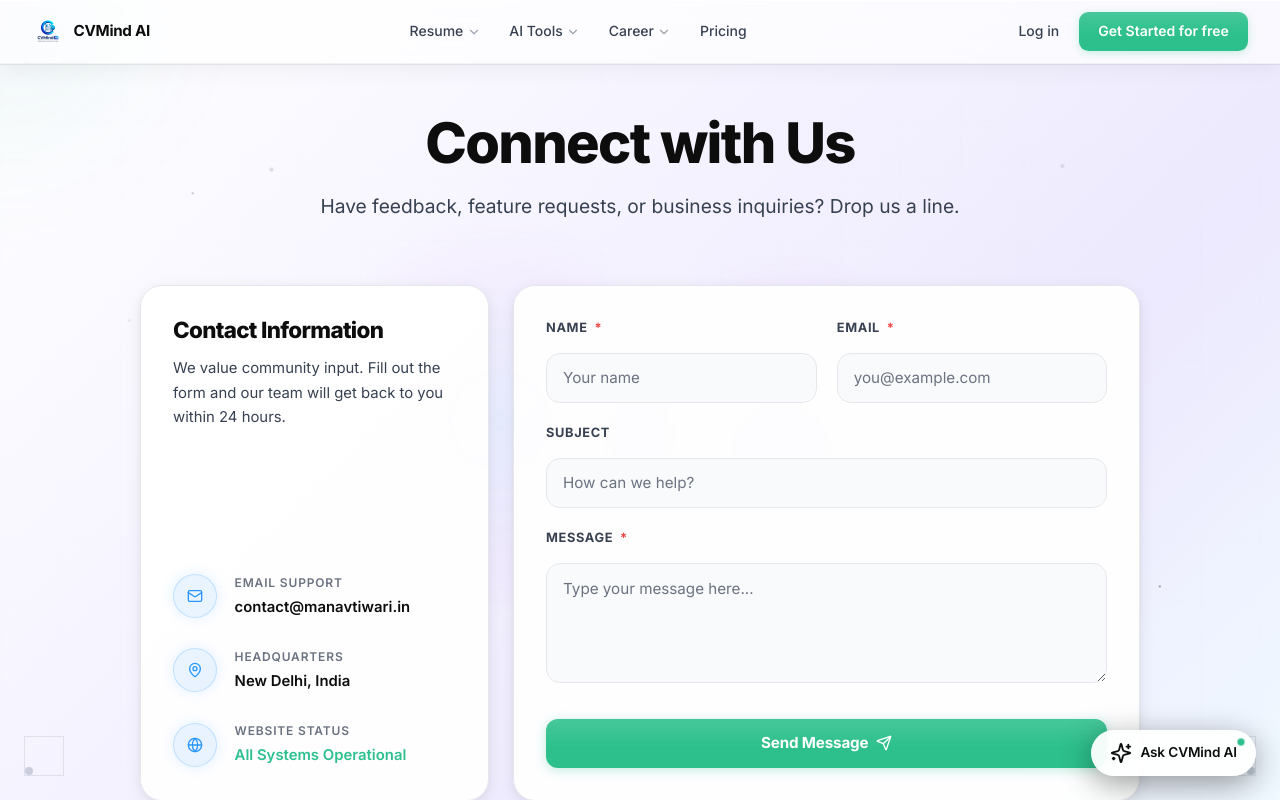
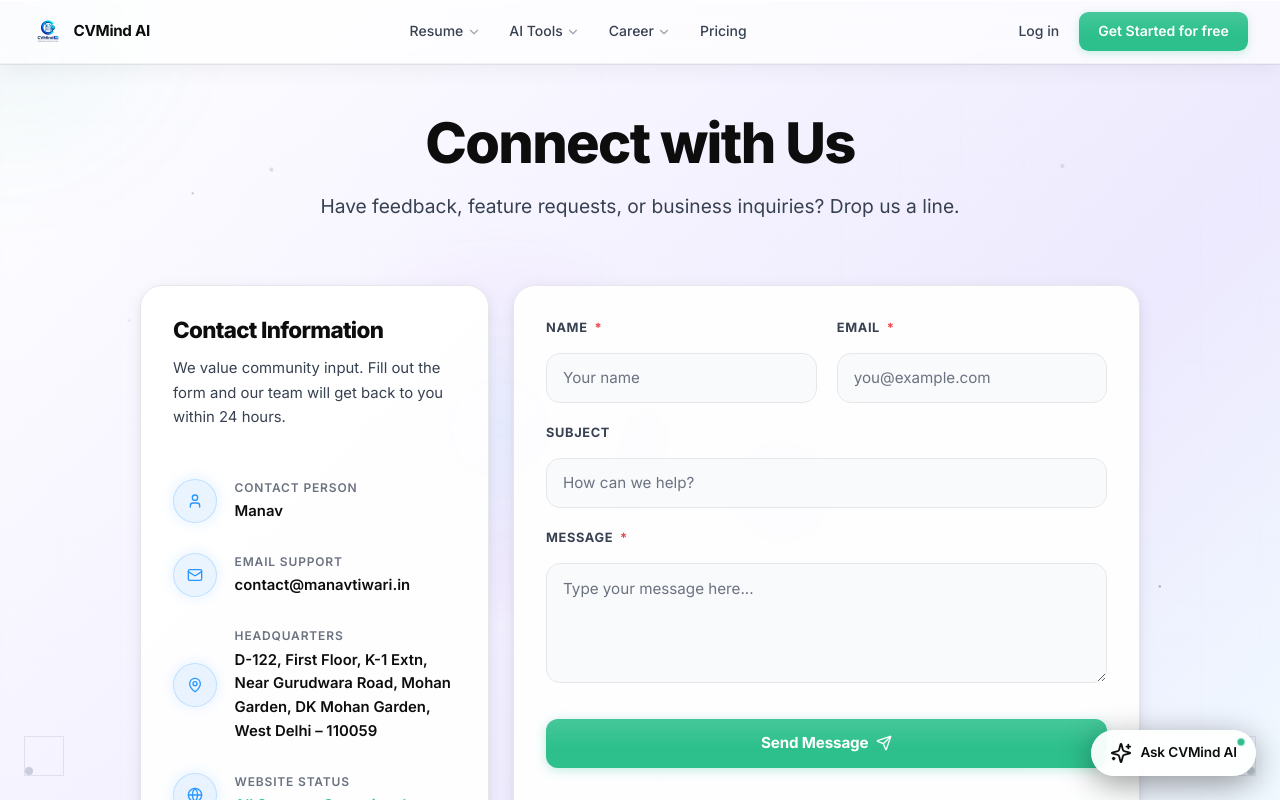
Before and after one commit to manavtiwari1/CVMind-AI, a React (Vite) app in the folder frontend/: page / in a window 1280 px wide. Both pictures are taken after a click on the button "Contact". Shown: the top 800 px of the page. Built offline with nearby package versions, Linux system fonts and the light colour scheme.

Commit message:
fix(contact): add Manav name card and full address

```diff
--- a/frontend/src/pages/Contact.tsx
+++ b/frontend/src/pages/Contact.tsx
@@ -1,5 +1,5 @@
 import { useState, type ChangeEvent, type FormEvent } from 'react';
-import { Send, CheckCircle2, Mail, MapPin, Globe } from 'lucide-react';
+import { Send, CheckCircle2, Mail, MapPin, Globe, User } from 'lucide-react';
 import './Contact.css';
 
 export default function Contact() {
@@ -75,6 +75,16 @@ export default function Contact() {
           <div className="info-details-list">
             <div className="info-detail-item">
               <div className="info-icon-circle">
+                <User size={16} />
+              </div>
+              <div className="info-text-group">
+                <span className="info-label">Contact Person</span>
+                <span className="info-value">Manav</span>
+              </div>
+            </div>
+
+            <div className="info-detail-item">
+              <div className="info-icon-circle">
                 <Mail size={16} />
               </div>
               <div className="info-text-group">
@@ -89,7 +99,7 @@ export default function Contact() {
               </div>
               <div className="info-text-group">
                 <span className="info-label">Headquarters</span>
-                <span className="info-value">New Delhi, India</span>
+                <span className="info-value">D-122, First Floor, K-1 Extn, Near Gurudwara Road, Mohan Garden, DK Mohan Garden, West Delhi – 110059</span>
               </div>
             </div>
 
```
